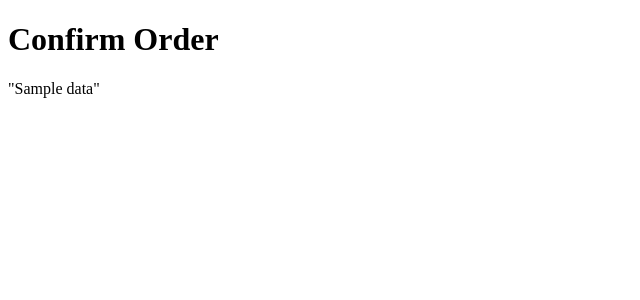
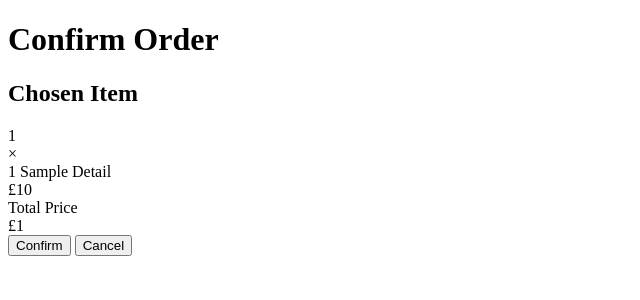
Before and after one commit to SafiyyahR/AdSSW_CWK1_w1714855, a CodeIgniter app: the page made by application/views/confirm_order.php in a window 1280 px wide. Shown: the top 300 px of the page, without its empty margins (0-640 px from the left). Run offline with CodeIgniter, Linux system fonts and the light colour scheme; the template is opened without the code that fills it: most values are stand-ins (such as "Sample title", 1, 10 or a date in 2020).

Commit message:
confirm_order pizza done

```diff
--- a/application/views/confirm_order.php
+++ b/application/views/confirm_order.php
@@ -7,11 +7,47 @@ defined('BASEPATH') or exit('No direct script access allowed');
 
 <body class="text-white">
     <div class="container w-100 text-white">
-        <div class="row w-100">
-            <h1 class="text-center w-100">Confirm Order</h1>
+        <div class="row">
+            <div class="col-md-8 offset-md-2">
+                <h1 class="text-center w-100">Confirm Order</h1>
+                <h2>Chosen Item</h2>
+                <div class='row'>
+                    <div class="col-2">1</div>
+                    <div class="col-2">&#215</div>
+                    <?php
+                    if ($details['type'] != 'cm') {
+                        echo '<div class="col-5">' . ucwords($details['size'] . ' ' . $details['details']['name']) . '</div>';
+                        echo '<div class="col-3">&pound;' . $details['details']['price'] . '</div>';
+                        echo '</div>';
+                        if ($details['type'] == 'pizza') {
+                            if (count($details['topping']) > 0) {
+                                echo '<h2>Additional Toppings</h2>';
+                                for ($i = 0; $i < count($details['topping']); $i++) {
+                                    $topping = $details['topping'][$i];
+                                    echo '<div class="row">';
+                                    echo '<div class="col-2">1</div>';
+                                    echo '<div class="col-2">&#215</div>';
+                                    echo '<div class="col-5">' . ucwords($topping['name']) . '</div>';
+                                    echo '<div class="col-3">&pound;' . $topping['price'] . '</div>';
+                                    echo '</div>';
+                                }
+                            }
+                        }
+                    }
+                    ?>
+                    <div class='row'>
+                        <div class="col-8">Total Price</div>
+                        <div class="col-4">&pound;<?php echo $details['total_price'] ?></div>
+                    </div>
+                    <?php
+                    $hidden = ['id' => json_encode($details)];
+                    echo form_open('order/', '', $hidden);
+                    echo form_submit('pizza_submit_btn', 'Confirm');
+                    echo form_submit('pizza_submit_btn', 'Cancel');
+                    echo form_close();
+                    ?>
+
+                </div>
+            </div>
         </div>
-        <?php
-        echo json_encode($data);
-        ?>
-    </div>
 </body>
--- a/application/views/take_order.php
+++ b/application/views/take_order.php
@@ -23,6 +23,7 @@ defined('BASEPATH') or exit('No direct script access allowed');
                     for ($i = 0; $i < count($table_data); $i++) {
                         $attributes = ['class' => 'pizza_form', 'id' => 'pizza_form_' . $table_data[$i]['pizza_id']];
                         $hidden = ['type' => 'pizza', 'id' => $table_data[$i]['pizza_id']];
+                        echo json_encode($hidden);
                         echo form_open('order/confirm_order', $attributes, $hidden);
                         echo '<h4>' . $table_data[$i]['pizza_name'] . '</h4>';
                         echo '<h5>' . $table_data[$i]['pizza_description'] . '</h5>';
```
Also changed, not shown: application/controllers/Order.php (+25 -9 lines).
